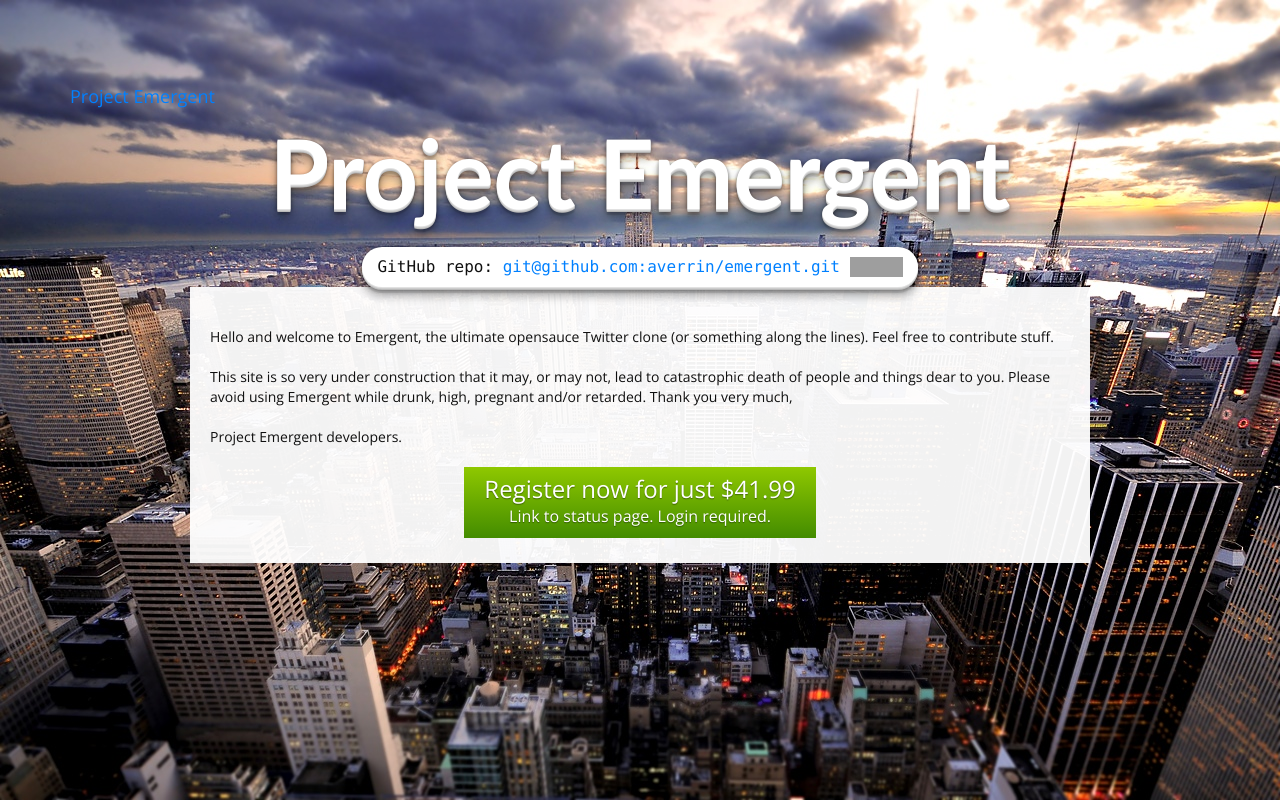
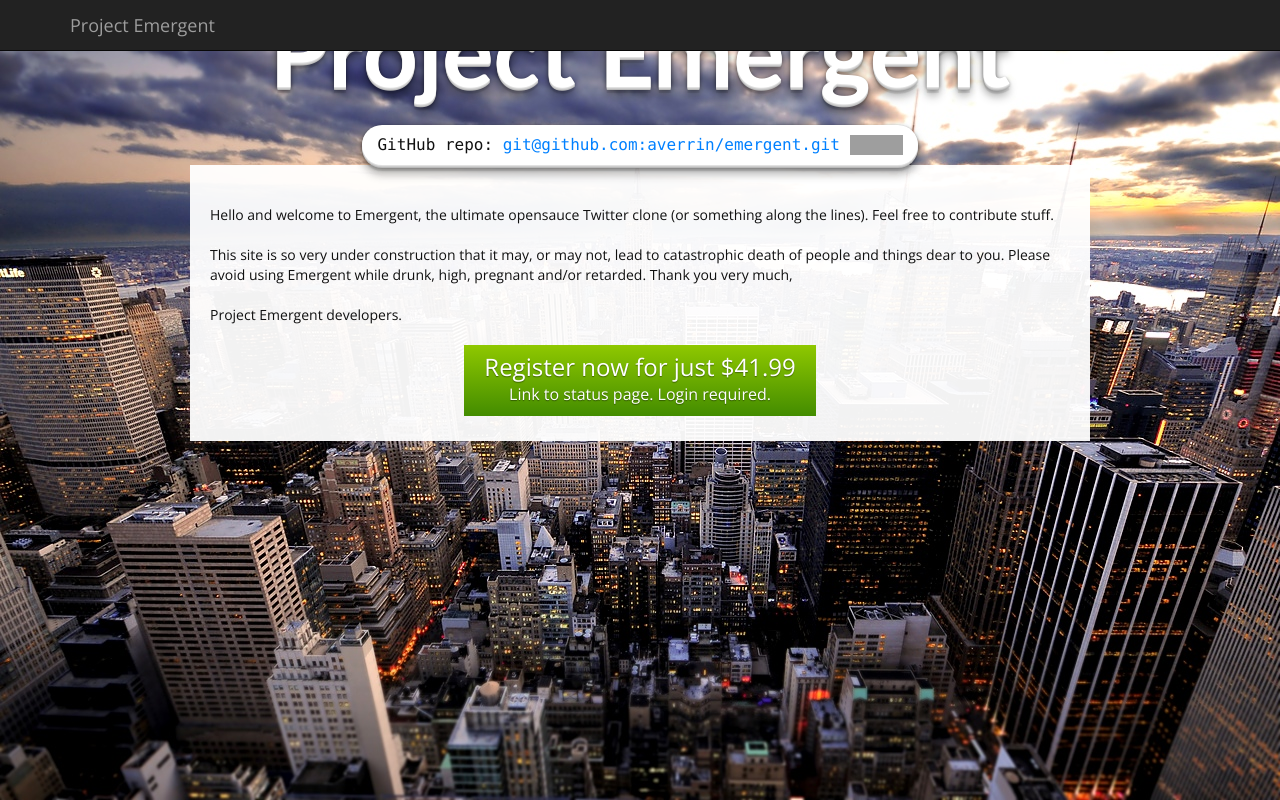
Before and after one commit to averrin/emergent, a Django app: page / in a window 1280 px wide. Run offline with Django 3.2, Linux system fonts and the light colour scheme; parts of the project's set-up code (start-up, migrations or seed data) failed here and were passed over; some libraries are stand-ins or nearby versions; grey boxes are pictures that could not be loaded.

Commit message:
fix css #39

```diff
--- a/static/start.css
+++ b/static/start.css
@@ -11,7 +11,6 @@
     color: #fbfbfb;
     font-family: 'Open Sans', 'Segoe UI', 'Droid Sans', sans-serif;
     margin: 0;
-    padding-top: 70px;
     text-rendering: optimizeLegibility;
     -ms-overflow-style: scrollbar;
 }
--- a/templates/landing.html
+++ b/templates/landing.html
@@ -11,7 +11,7 @@
     </head>
     <body>
 
-<div class="navbar">
+<div class="navbar navbar-fixed-top navbar-inverse">
   <div class="container">
 
     <!-- .navbar-toggle is used as the toggle for collapsed navbar content -->
```
